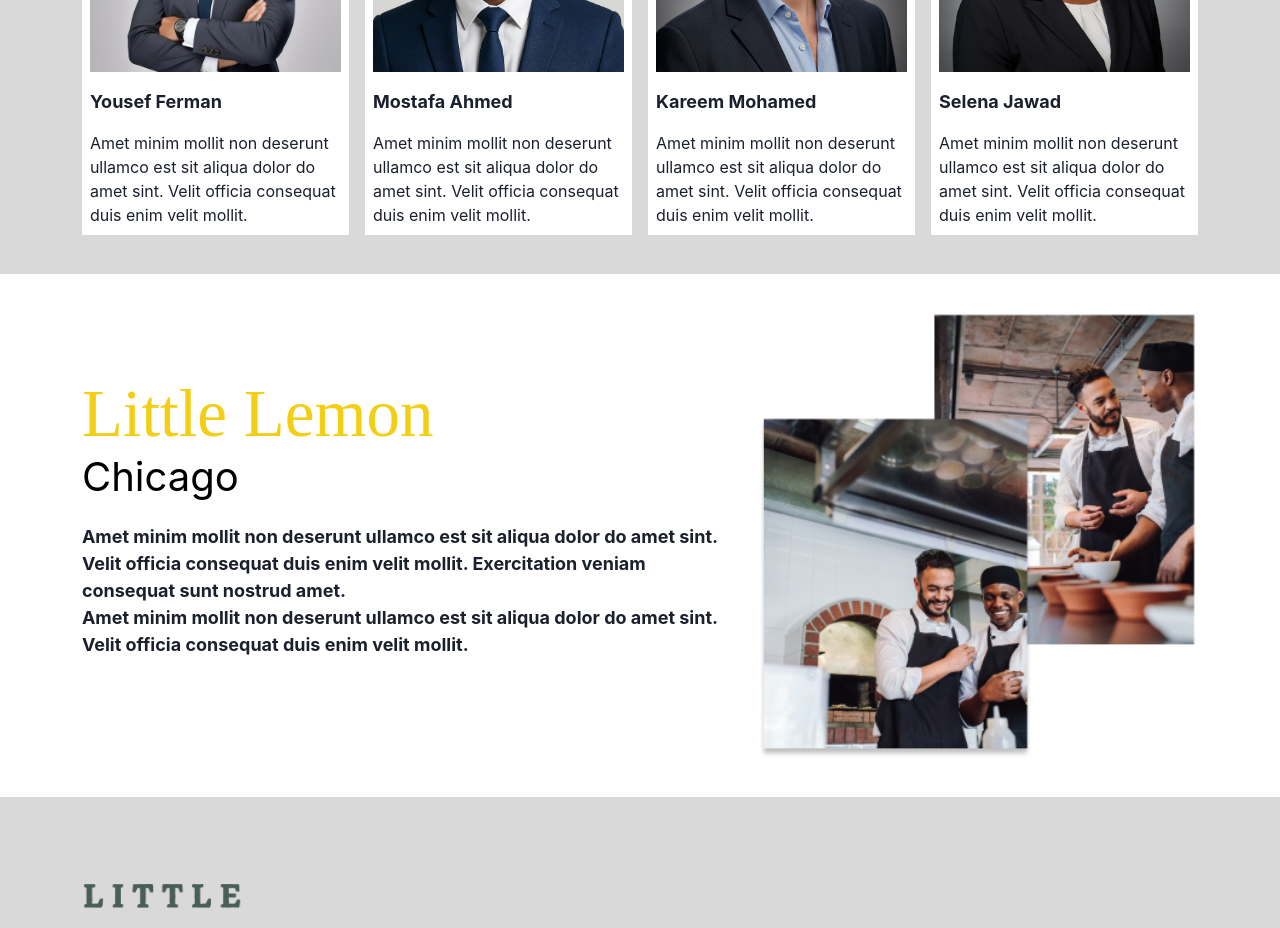
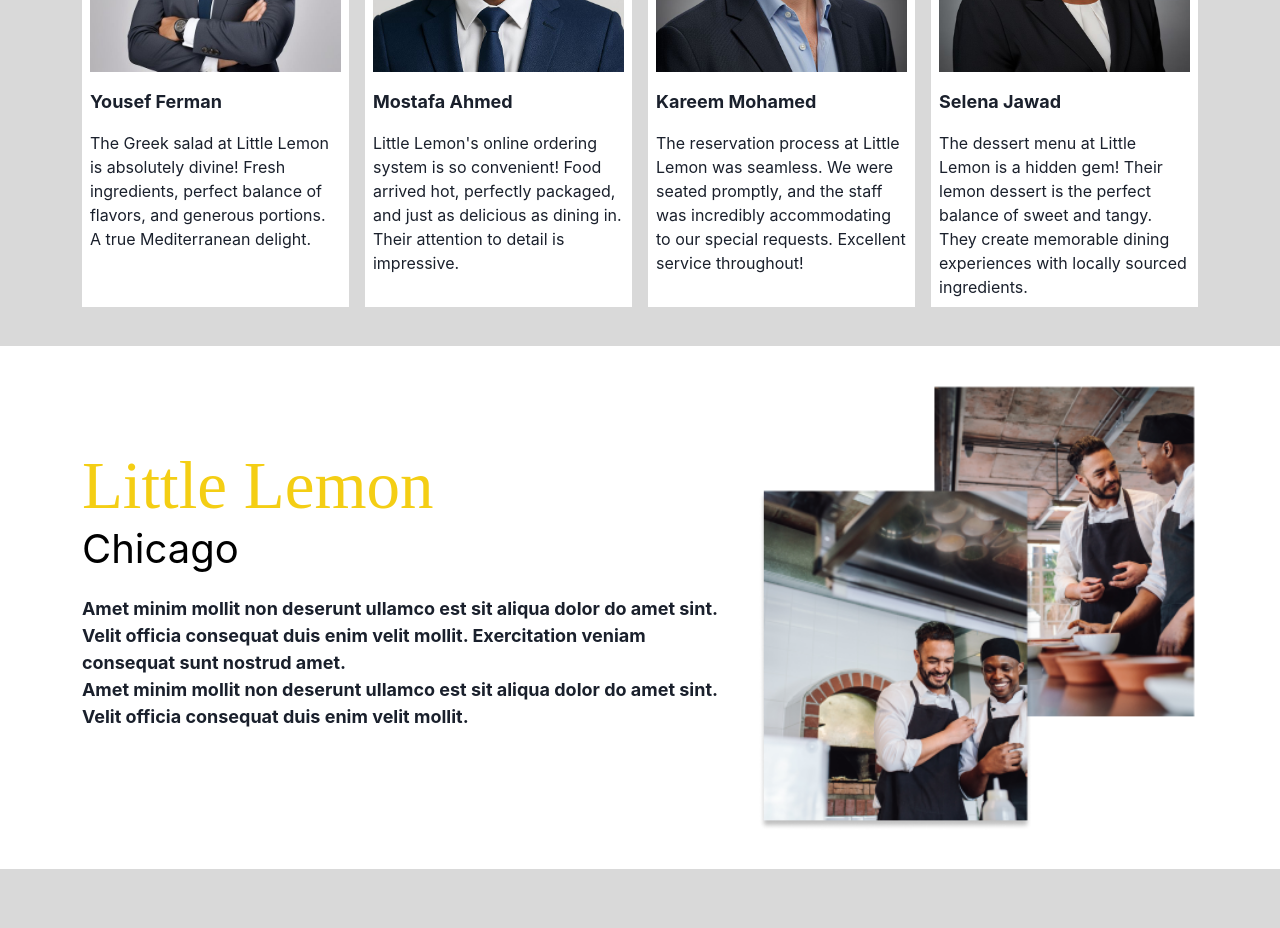
Before and after one commit to hassanaboukhalil/little_lemon_restaurant, a React (Create React App) app: page / in a window 1280 px wide. Shown: the part 1420-2348 px from the top of the page. Built offline with nearby package versions, Linux system fonts and the light colour scheme.

Commit message:
add description prop to Rater component for dynamic testimonial text

```diff
--- a/src/components/others/Rater.js
+++ b/src/components/others/Rater.js
@@ -1,7 +1,7 @@
 import { GridItem, HStack, Text, VStack } from "@chakra-ui/react";
 import React from "react";
 
-function Rater({ firstName, lastName, image }) {
+function Rater({ firstName, lastName, image, description }) {
   return (
     <GridItem className="rater">
       <VStack alignItems="start" spacing="1rem">
@@ -47,8 +47,7 @@
           </VStack>
         </HStack>
         <Text fontSize="16px" w="15rem">
-          Amet minim mollit non deserunt ullamco est sit aliqua dolor do amet
-          sint. Velit officia consequat duis enim velit mollit.
+          {description}
         </Text>
       </VStack>
     </GridItem>
```
